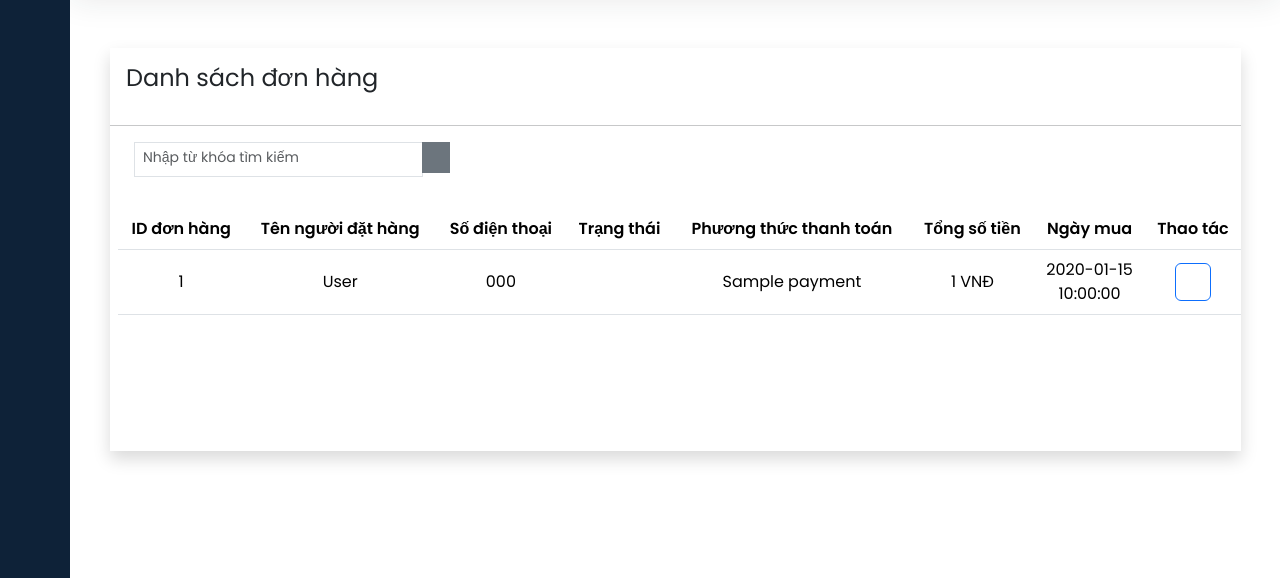
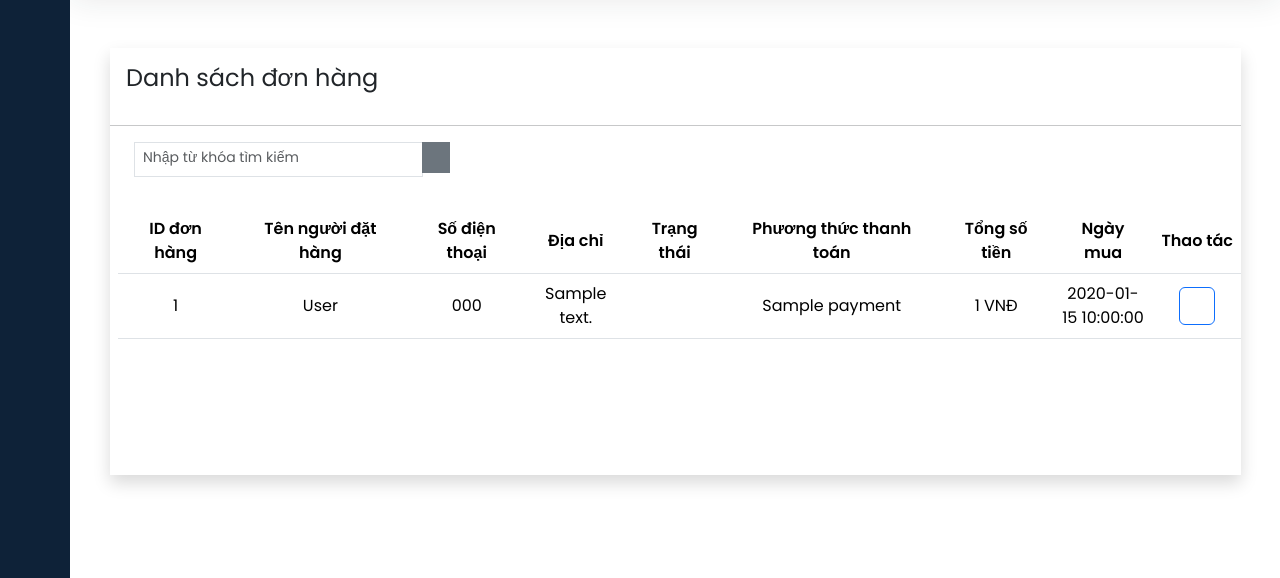
Before and after one commit to tthau02/da1_nem_mo, a PHP site: the page made by views/admin/orders/list.php in a window 1280 px wide. Shown: the part 55-633 px from the top of the page. Run offline with PHP 8.4, Linux system fonts and the light colour scheme; tables that the repository leaves empty or names only in its code hold one stand-in row (values such as "Sample post"); the template is opened without the code that fills it: most values are stand-ins (such as "Sample title", 1, 10 or a date in 2020); data that the repository does not hold is empty; some libraries are stand-ins or nearby versions.

Commit message:
update danh sach don hang

```diff
--- a/views/admin/orders/list.php
+++ b/views/admin/orders/list.php
@@ -30,6 +30,7 @@
 
                         <th scope="col" class="text-center align-middle">Tên người đặt hàng</th>
                         <th scope="col" class="text-center align-middle">Số điện thoại</th>
+                        <th scope="col" class="text-center align-middle">Địa chỉ</th>
                         <th scope="col" class="text-center align-middle">Trạng thái</th>
                         <th scope="col" class="text-center align-middle">Phương thức thanh toán</th>
                         <th scope="col" class="text-center align-middle">Tổng số tiền</th>
@@ -46,7 +47,8 @@
                                 <td class="text-center align-middle"><?= $order['id'] ?></td>
                                 <td class="text-center align-middle"><?= $order['fullname'] ?></td>
                                 <td class="text-center align-middle"><?= $order['phone'] ?></td>
-                                <!-- <?php dd($order['phone']) ?> -->
+                                <td class="text-center align-middle"><?= $order['address'] ?></td>
+
                                 <td class="text-center align-middle"><?= getOrderStatus($order['status']) ?></td>
                                 <td class="text-center align-middle"><?= $order['payment'] ?></td>
                                 <td class="text-center align-middle"><?= number_format($order['total_price']) ?> VNĐ</td>
```
